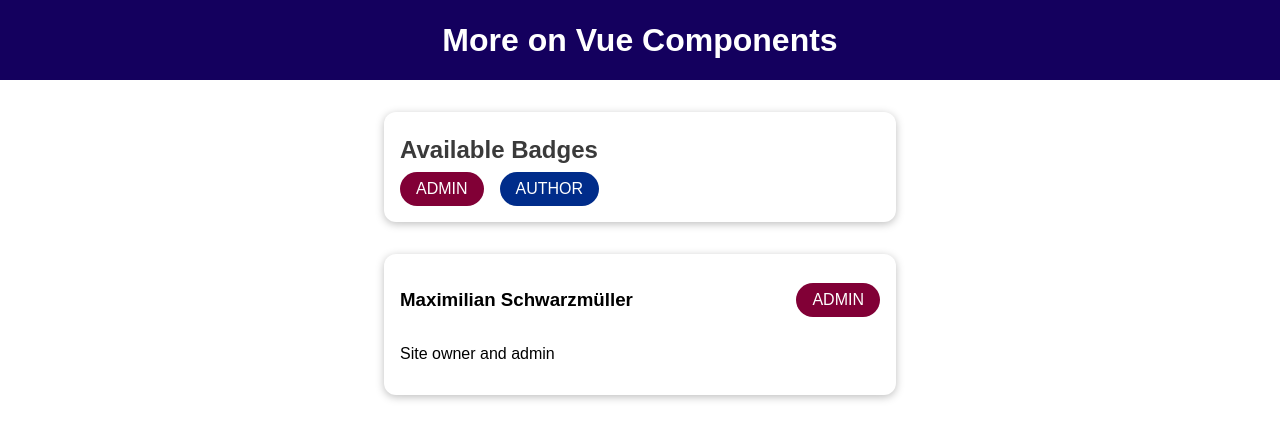
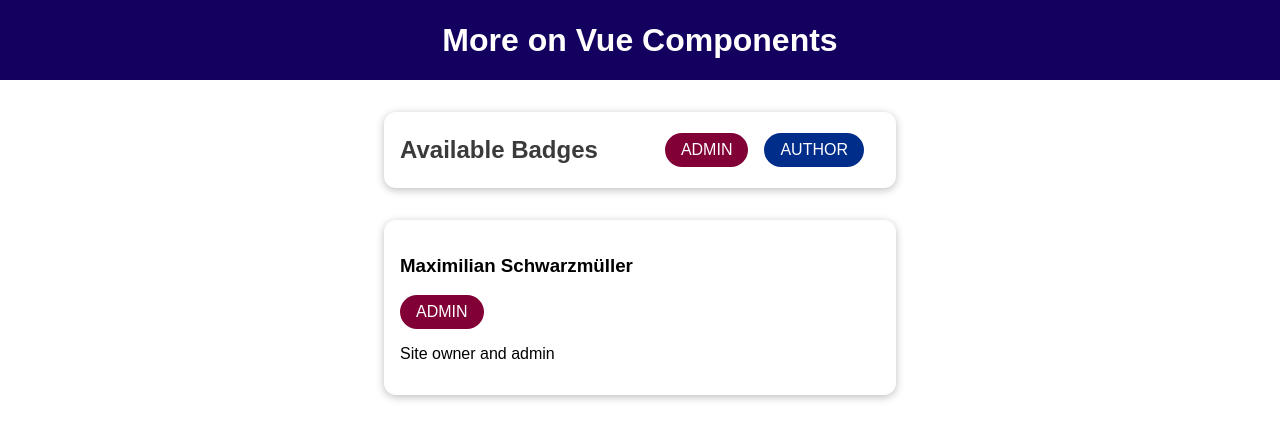
Before and after one commit to simoesdaniel/vue_cli_projects, a Vue app in the folder cmp-adv-01-starting-setup/: page / in a window 1280 px wide. Shown: the top 440 px of the page. Built offline with nearby package versions, Linux system fonts and the light colour scheme.

Commit message:
slot implementation

```diff
--- a/cmp-adv-01-starting-setup/src/components/BadgeList.vue
+++ b/cmp-adv-01-starting-setup/src/components/BadgeList.vue
@@ -1,6 +1,10 @@
 <template>
   <section>
+    <base-card>
+      <template v-slot:header>
         <h2>Available Badges</h2>
+      </template>
+      <template v-slot:default>
         <ul>
           <li>
             <base-badge type="admin" caption="ADMIN"></base-badge>
@@ -9,6 +13,8 @@
             <base-badge type="author" caption="AUTHOR"></base-badge>
           </li>
         </ul>
+      </template>
+    </base-card>
   </section>
 </template>
 
@@ -18,14 +24,6 @@ cannot affect or be affected by other component stylings
 section h2 {
   margin: 0.5rem 0;
   color: #3a3a3a;
-}
-
-section {
-  margin: 2rem auto;
-  max-width: 30rem;
-  border-radius: 12px;
-  box-shadow: 0 2px 8px rgba(0, 0, 0, 0.26);
-  padding: 1rem;
 }
 
 section div {
--- /dev/null
+++ b/cmp-adv-01-starting-setup/src/components/BaseCard.vue
@@ -0,0 +1,23 @@
+<template>
+  <div>
+      <header>
+          <slot name="header"></slot>
+      </header>
+    <slot name="default"></slot>
+  </div>
+</template>
+
+<script>
+export default {
+};
+</script>
+
+<style scoped>
+div {
+  margin: 2rem auto;
+  max-width: 30rem;
+  border-radius: 12px;
+  box-shadow: 0 2px 8px rgba(0, 0, 0, 0.26);
+  padding: 1rem;
+}
+</style>
--- a/cmp-adv-01-starting-setup/src/components/UserInfo.vue
+++ b/cmp-adv-01-starting-setup/src/components/UserInfo.vue
@@ -1,35 +1,32 @@
 <template>
   <section>
-    <div>
-      <h3>{{ fullName }}</h3>
-      <base-badge :type="role" :caption="role.toUpperCase()"></base-badge>
-    </div>
-    <p>{{ infoText }}</p>
+    <base-card>
+      <template v-slot:header>
+        <h3>{{ fullName }}</h3>
+        <base-badge :type="role" :caption="role.toUpperCase()"></base-badge>
+      </template>
+      <template v-slot:default>
+        <p>{{ infoText }}</p>
+      </template>
+    </base-card>
   </section>
 </template>
 
 <script>
 export default {
-  props: ['fullName', 'infoText', 'role'],
+  props: ["fullName", "infoText", "role"],
 };
 </script>
 
 // style scoped determines that this styling is fixed to this component and
 cannot affect or be affected by other component stylings
-<style lang="css" scoped>
-section {
-  margin: 2rem auto;
-  max-width: 30rem;
-  border-radius: 12px;
-  box-shadow: 0 2px 8px rgba(0, 0, 0, 0.26);
-  padding: 1rem;
-}
-
-section div {
+<style scoped>
+section header {
   display: flex;
   justify-content: space-between;
   align-items: center;
 }
+
 .badge {
   display: inline-block;
   padding: 0.5rem 1rem;
@@ -37,6 +34,4 @@ section div {
   background-color: #ccc;
   color: #2e2e2e;
 }
-
-
 </style>
--- a/cmp-adv-01-starting-setup/src/main.js
+++ b/cmp-adv-01-starting-setup/src/main.js
@@ -2,9 +2,11 @@ import { createApp } from 'vue';
 
 import App from './App.vue';
 import BaseBadge from './components/BaseBadge.vue';
+import BaseCard from './components/BaseCard.vue';
 
 const app = createApp(App);
 
 app.component('base-badge', BaseBadge);
+app.component('base-card', BaseCard);
 
 app.mount('#app');
```
Lines whose indentation alone changed are shown as unchanged.
